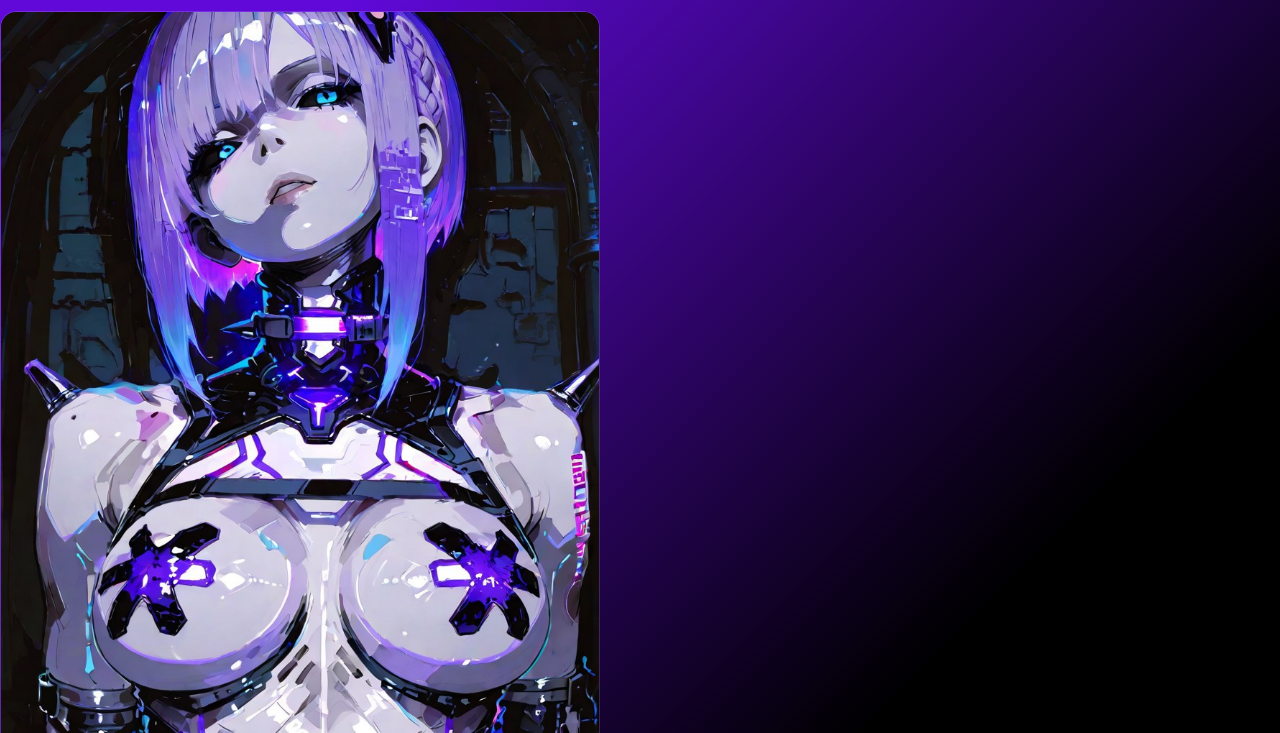
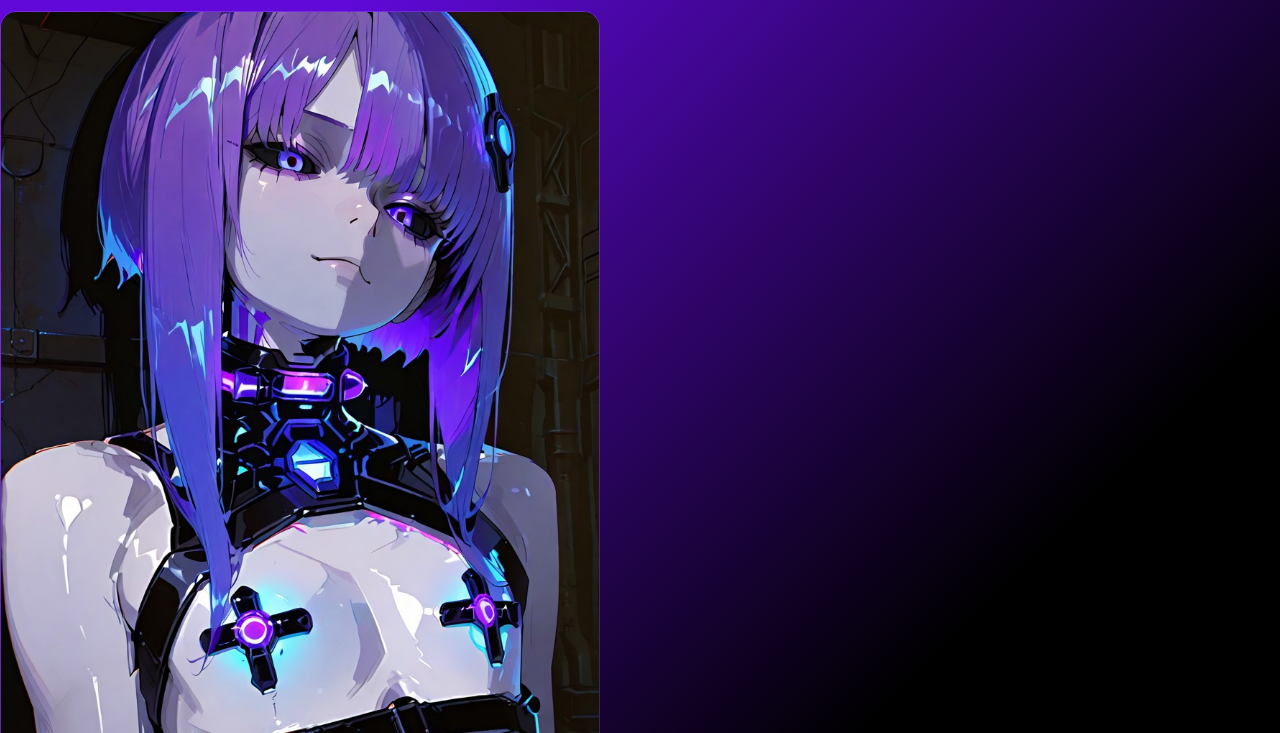
Before and after one commit to npntc-bit/nipneticshop, a plain HTML site: page hardsignal.html in a window 1280 px wide. Shown: the part 67-800 px from the top of the page. Drawn offline with Linux system fonts and the light colour scheme.

Commit message:
Update hardsignal.html

```diff
--- a/hardsignal.html
+++ b/hardsignal.html
@@ -20,7 +20,7 @@
       <h1 class="brand">HardSignal</h1>
     </nav>
     <figure class="hero-wrap">
-      <img class="hero" src="assets/Nyxa.jpeg" alt="HardSignal hero" width="416" height="608" loading="eager">
+      <img class="hero" src="assets/nyxa2.jpeg" alt="HardSignal hero" width="416" height="608" loading="eager">
       <figcaption class="sr-only">HardSignal: industrial club energy with hazard accents.</figcaption>
     </figure>
   </header>
```
